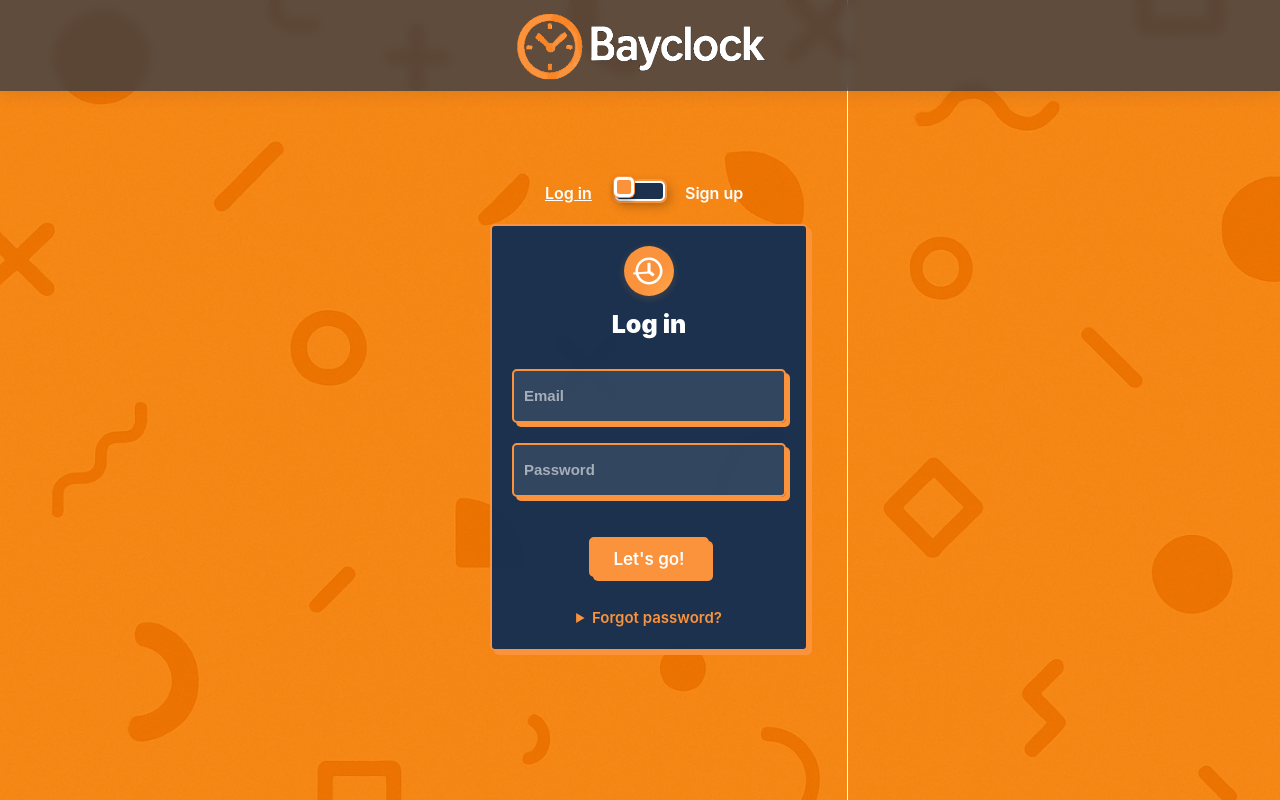
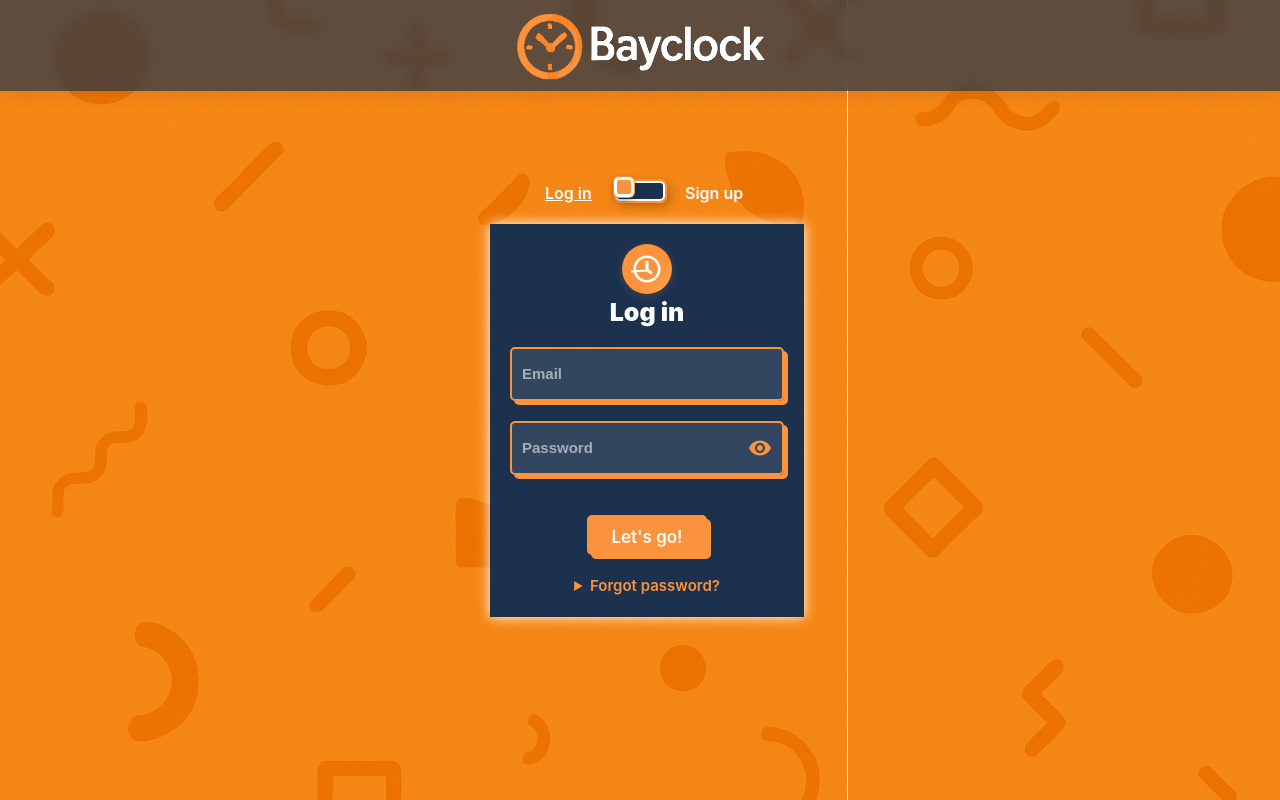
Before and after one commit to c7harry/BayClock, a React (Vite) app in the folder BayClock/: page /login in a window 1280 px wide. Built offline with nearby package versions, Linux system fonts and the light colour scheme; no server answers; what chartjs-plugin-datalabels would draw is missing.

Commit message:
add hide/show password button, change styling

```diff
--- a/BayClock/src/pages/LoginPage.jsx
+++ b/BayClock/src/pages/LoginPage.jsx
@@ -1,7 +1,8 @@
 import { useState, useEffect } from "react";
-import { Box, IconButton, Fade } from "@mui/material";
+import { Box, IconButton, Fade, InputAdornment } from "@mui/material";
 import CloseIcon from "@mui/icons-material/Close";
 import { FaRegClock } from "react-icons/fa";
+import { Visibility, VisibilityOff } from "@mui/icons-material";
 import styled from 'styled-components';
 import { supabase } from "../supabaseClient";
 import { useNavigate, useLocation } from "react-router-dom";
@@ -30,6 +31,9 @@ export default function LoginPage() {
   const [loginMessage, setLoginMessage] = useState("");
   const [forgotEmail, setForgotEmail] = useState("");
   const [forgotMessage, setForgotMessage] = useState("");
+  const [showLoginPassword, setShowLoginPassword] = useState(false);
+  const [showSignupPassword, setShowSignupPassword] = useState(false);
+  const [showSignupConfirm, setShowSignupConfirm] = useState(false);
 
   const navigate = useNavigate();
   const location = useLocation();
@@ -299,15 +303,49 @@ export default function LoginPage() {
                           onChange={handleLoginChange}
                           required
                         />
+                        <div style={{ position: "relative", width: "100%" }}>
                           <input
                             className="flip-card__input"
                             name="password"
                             placeholder="Password"
-                          type="password"
+                            type={showLoginPassword ? "text" : "password"}
                             value={loginData.password}
                             onChange={handleLoginChange}
                             required
+                            style={{ paddingRight: 10 }}
                           />
+                          <IconButton
+                            aria-label={showLoginPassword ? "Hide password" : "Show password"}
+                            onClick={(e) => {
+                              e.preventDefault();
+                              e.stopPropagation();
+                              setShowLoginPassword(v => !v);
+                            }}
+                            onMouseDown={(e) => {
+                              e.preventDefault();
+                              e.stopPropagation();
+                            }}
+                            onMouseUp={(e) => {
+                              e.preventDefault();
+                              e.stopPropagation();
+                            }}
+                            edge="end"
+                            size="small"
+                            tabIndex={-1}
+                            style={{
+                              position: "absolute",
+                              right: 10,
+                              top: "55%",
+                              transform: "translateY(-50%)",
+                              color: "#fb923c",
+                              pointerEvents: "auto"
+                            }}
+                          >
+                            <div style={{ pointerEvents: "none" }}>
+                              {showLoginPassword ? <VisibilityOff /> : <Visibility />}
+                            </div>
+                          </IconButton>
+                        </div>
                         <button className="flip-card__btn" type="submit">Let's go!</button>
                       </form>
                       {/* Forgot password link */}
@@ -376,24 +414,62 @@ export default function LoginPage() {
                           onChange={handleSignupChange}
                           required
                         />
+                        <div style={{ position: "relative", width: "100%" }}>
                           <input
                             className="flip-card__input"
                             name="password"
                             placeholder="Password"
-                          type="password"
+                            type={showSignupPassword ? "text" : "password"}
                             value={signupData.password}
                             onChange={handleSignupChange}
                             required
+                            style={{ paddingRight: 10 }}
                           />
+                          <IconButton
+                            aria-label={showSignupPassword ? "Hide password" : "Show password"}
+                            onClick={(e) => {
+                              e.preventDefault();
+                              e.stopPropagation();
+                              setShowSignupPassword(v => !v);
+                            }}
+                            onMouseDown={(e) => {
+                              e.preventDefault();
+                              e.stopPropagation();
+                            }}
+                            onMouseUp={(e) => {
+                              e.preventDefault();
+                              e.stopPropagation();
+                            }}
+                            edge="end"
+                            size="small"
+                            tabIndex={-1}
+                            style={{
+                              position: "absolute",
+                              right: 25,
+                              top: "55%",
+                              transform: "translateY(-50%)",
+                              color: "#fb923c",
+                              background: "none",
+                              pointerEvents: "auto"
+                            }}
+                          >
+                            <div style={{ pointerEvents: "none" }}>
+                              {showSignupPassword ? <VisibilityOff /> : <Visibility />}
+                            </div>
+                          </IconButton>
+                        </div>
+                        <div style={{ position: "relative", width: "100%" }}>
                           <input
                             className="flip-card__input"
                             name="confirmPassword"
                             placeholder="Re-enter Password"
-                          type="password"
+                            type={showSignupPassword ? "text" : "password"}
                             value={signupData.confirmPassword}
                             onChange={handleSignupChange}
                             required
+                            style={{ paddingRight: 10 }}
                           />
+                        </div>
                         <button className="flip-card__btn" type="submit">Confirm!</button>
                       </form>
                     </div>
@@ -619,10 +695,8 @@ const StyledWrapper = styled.div`
     -webkit-backface-visibility: hidden;
     backface-visibility: hidden;
     background: var(--bg-color);
-    gap: 20px;
-    border-radius: 5px;
-    border: 2px solid var(--main-color);
-    box-shadow: 4px 4px var(--main-color);
+    gap: 10px;
+    box-shadow: 0 0 12px 0 #fff;
     z-index: 5;
   }
 
```
Lines whose indentation alone changed are shown as unchanged.
